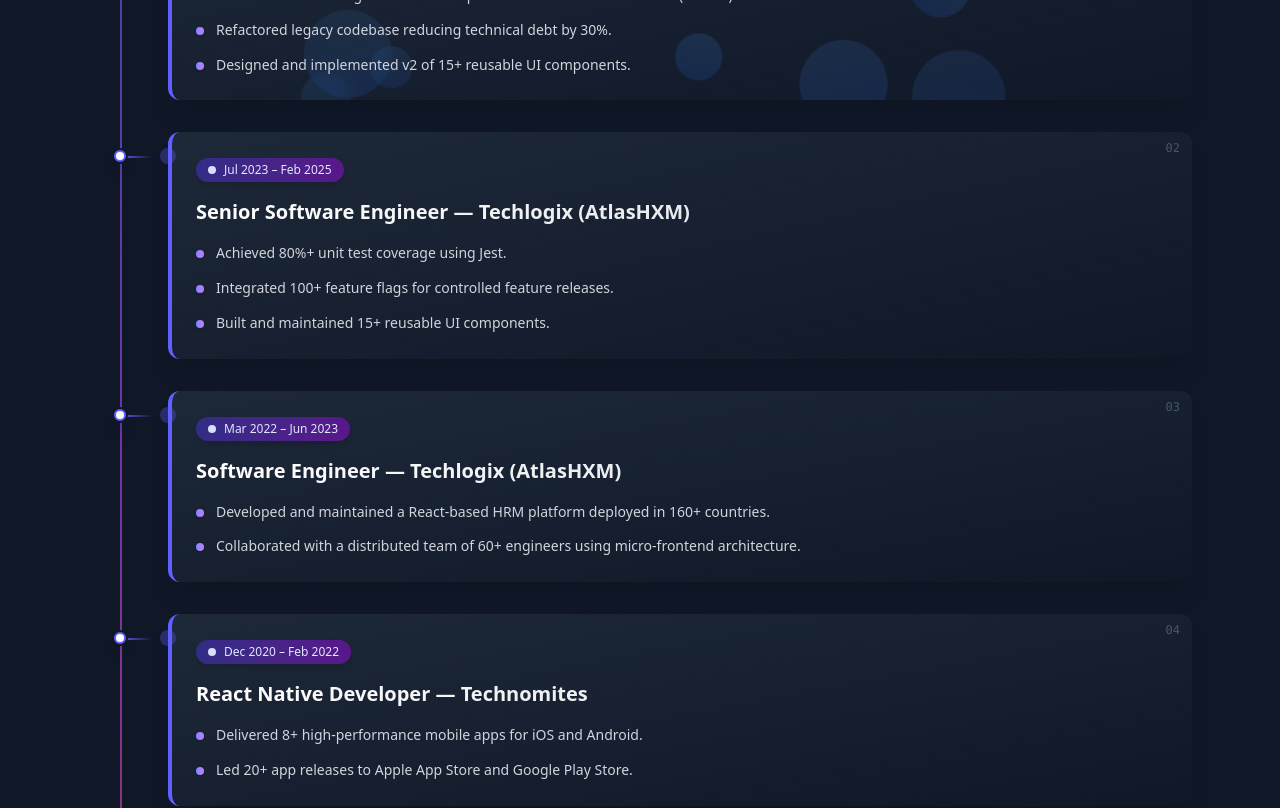
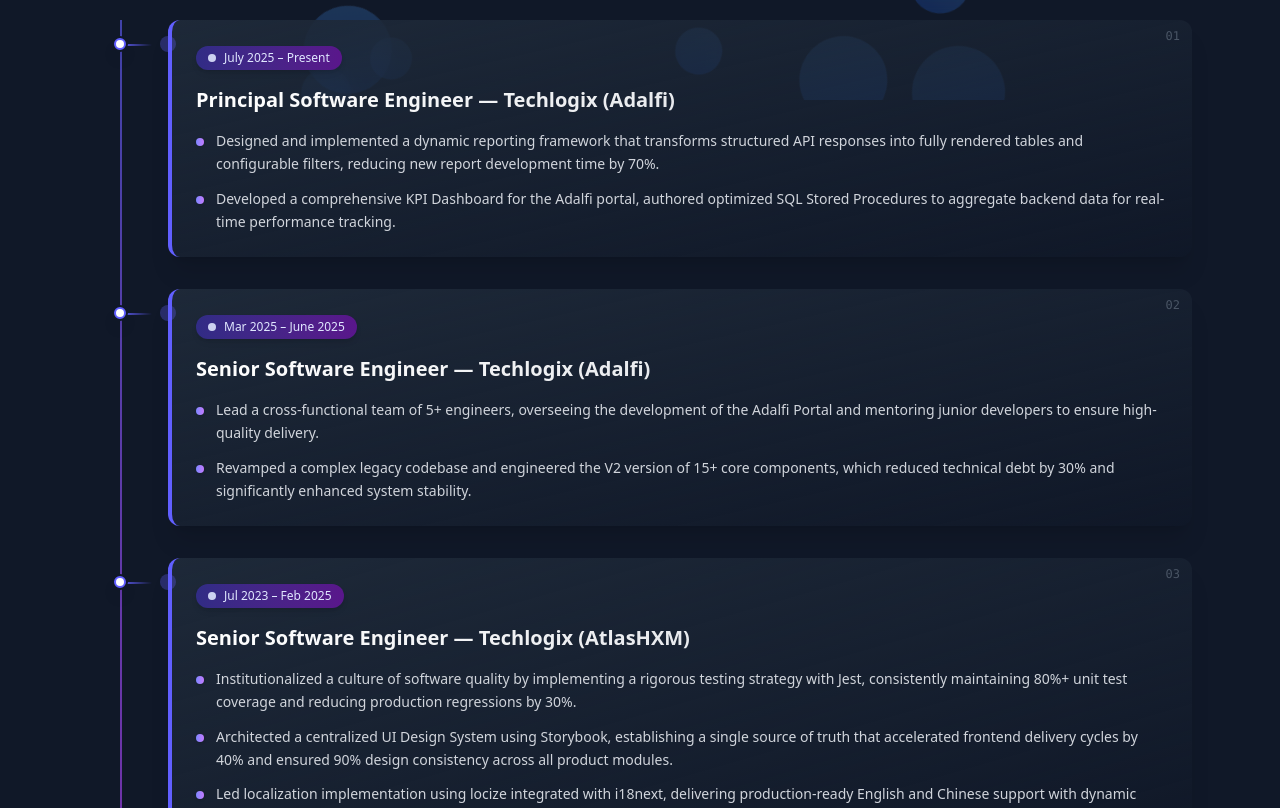
Before and after one commit to ehsanexe/my-portfolio, a React (Vite) app: page / in a window 1280 px wide. Shown: the part 700-1508 px from the top of the page. Built offline with nearby package versions, Linux system fonts and the light colour scheme.

Commit message:
updated exp

```diff
--- a/src/App.jsx
+++ b/src/App.jsx
@@ -9,44 +9,52 @@
   github: "https://github.com/ehsanexe",
   linkedin: "https://linkedin.com/in/ehsan-shafique-0a366a1b6",
   title:
-    "Senior Software Engineer at Techlogix (Adalfi) | React | React Native | JavaScript | TypeScript",
+    "Principal Software Engineer at Techlogix (Adalfi) | React | React Native | JavaScript | TypeScript",
   summary:
-    "Software Engineer with 4+ years of experience specializing in frontend and mobile application development using React, React Native, and modern JavaScript/TypeScript frameworks. Proven ability to build scalable, high-performance applications and reusable UI components.",
+    "Principal Software Engineer with over 5 years of expertise in architecting scalable frontend and mobile solutions using React, React Native, and TypeScript. Highly versatile professional, equally effective as an autonomous solo contributor and a strategic team lead for high-performing engineering squads. Proven track record of refactoring complex legacy systems and delivering enterprise-grade fintech and HRM platforms globally. Expert in building reusable UI libraries, optimizing performance through Micro Frontend architecture, and institutionalizing high-quality code standards with 80%+ test coverage.",
 };
 
 const experience = [
   {
+    role: "Principal Software Engineer — Techlogix (Adalfi)",
+    period: "July 2025 – Present",
+    bullets: [
+      "Designed and implemented a dynamic reporting framework that transforms structured API responses into fully rendered tables and configurable filters, reducing new report development time by 70%.",
+      "Developed a comprehensive KPI Dashboard for the Adalfi portal, authored optimized SQL Stored Procedures to aggregate backend data for real-time performance tracking.",
+    ],
+  },
+  {
     role: "Senior Software Engineer — Techlogix (Adalfi)",
-    period: "Mar 2025 – Present",
+    period: "Mar 2025 – June 2025",
     bullets: [
-      "Lead a team of 5+ engineers to develop and maintain the Adalfi Portal (fintech).",
-      "Refactored legacy codebase reducing technical debt by 30%.",
-      "Designed and implemented v2 of 15+ reusable UI components.",
+      "Lead a cross-functional team of 5+ engineers, overseeing the development of the Adalfi Portal and mentoring junior developers to ensure high-quality delivery.",
+      "Revamped a complex legacy codebase and engineered the V2 version of 15+ core components, which reduced technical debt by 30% and significantly enhanced system stability.",
     ],
   },
   {
     role: "Senior Software Engineer — Techlogix (AtlasHXM)",
     period: "Jul 2023 – Feb 2025",
     bullets: [
-      "Achieved 80%+ unit test coverage using Jest.",
-      "Integrated 100+ feature flags for controlled feature releases.",
-      "Built and maintained 15+ reusable UI components.",
+      "Institutionalized a culture of software quality by implementing a rigorous testing strategy with Jest, consistently maintaining 80%+ unit test coverage and reducing production regressions by 30%.",
+      "Architected a centralized UI Design System using Storybook, establishing a single source of truth that accelerated frontend delivery cycles by 40% and ensured 90% design consistency across all product modules.",
+      "Led localization implementation using locize integrated with i18next, delivering production-ready English and Chinese support with dynamic content translation and streamlined translation management workflows.",
     ],
   },
   {
     role: "Software Engineer — Techlogix (AtlasHXM)",
     period: "Mar 2022 – Jun 2023",
     bullets: [
-      "Developed and maintained a React-based HRM platform deployed in 160+ countries.",
-      "Collaborated with a distributed team of 60+ engineers using micro-frontend architecture.",
+      "Engineered invoicing reporting module within a Micro Frontend architecture for a global HRM platform (AtlasHXM) deployed in 160+ countries.",
+      "Integrated 100+ feature flags for controlled feature releases.",
     ],
   },
   {
     role: "React Native Developer — Technomites",
     period: "Dec 2020 – Feb 2022",
     bullets: [
-      "Delivered 8+ high-performance mobile apps for iOS and Android.",
-      "Led 20+ app releases to Apple App Store and Google Play Store.",
+      "Successfully delivered 8+ high-performance mobile applications for e-commerce and service sectors on both iOS and Android.",
+      "Enhanced user engagement and utility by integrating Google Maps SDK for location services and Firebase Cloud Messaging (FCM) for real-time push notifications.",
+      "Architected and implemented i18n-based localization in React Native apps using i18next, enabling seamless multi-language support, RTL handling, and dynamic content translation across iOS and Android platforms.",
     ],
   },
   {
```
